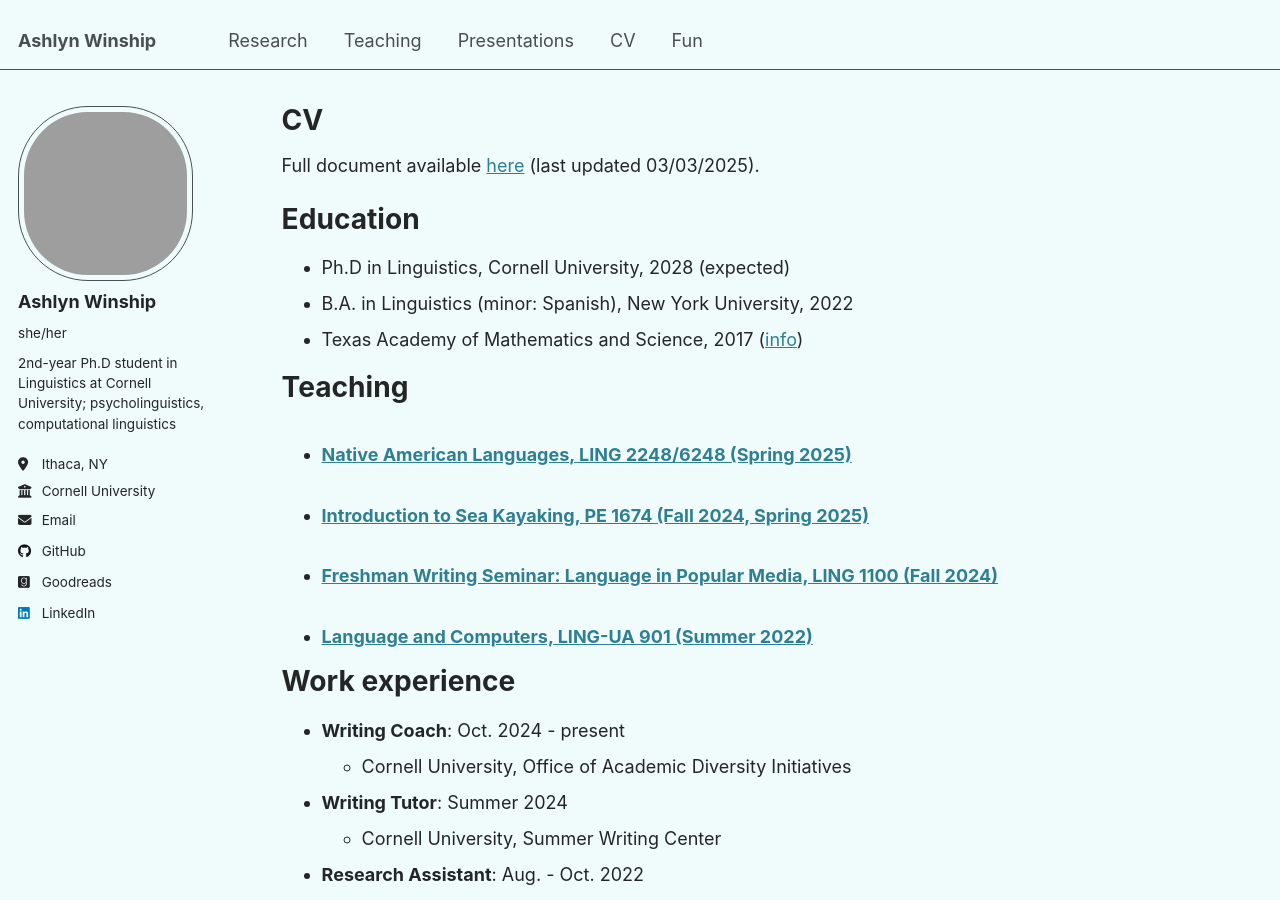
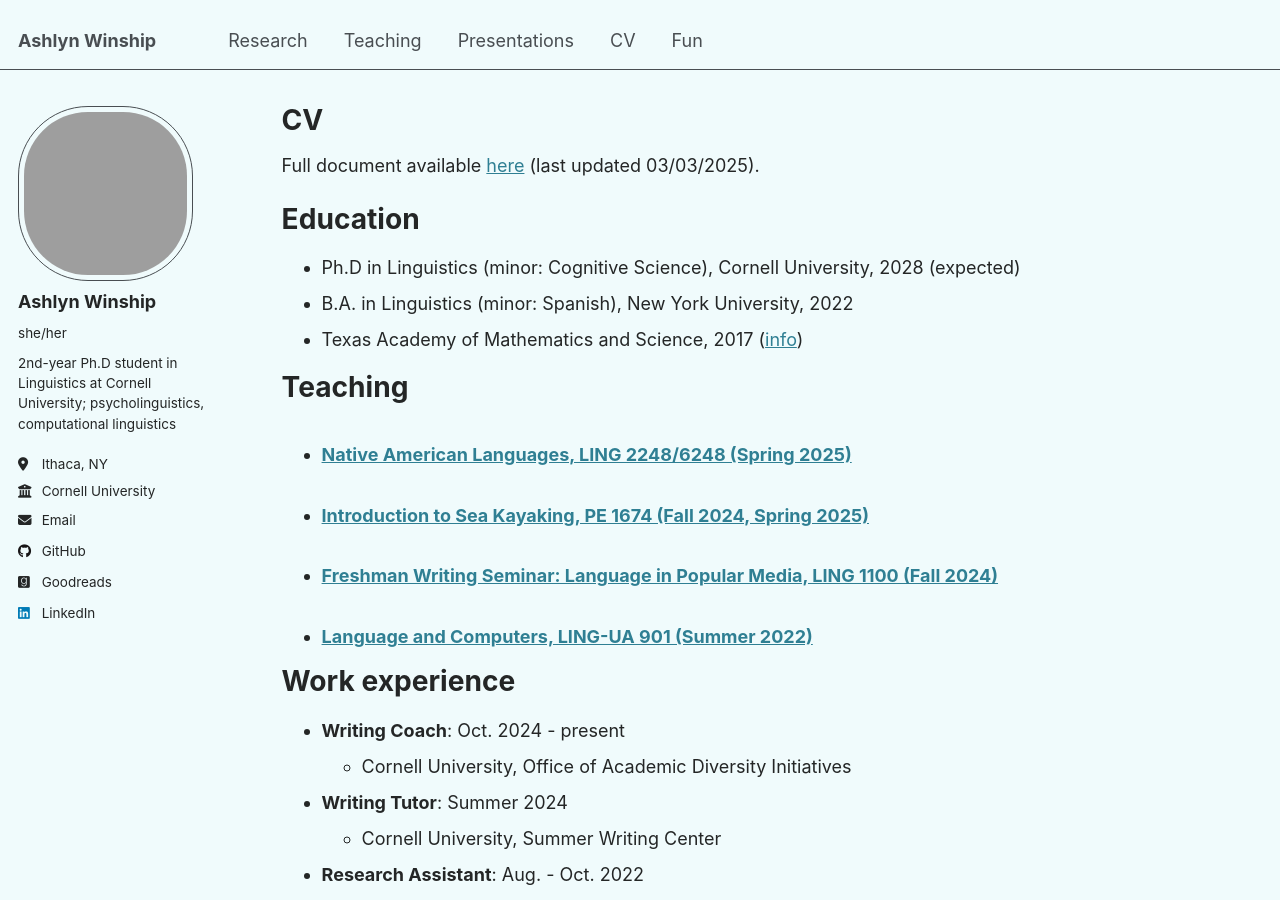
Before and after one commit to ashlynwinship/ashlynwinship.github.io, a Jekyll site: the page built from _pages/cv.md, in a window 1280 px wide and 900 px high. Built offline with Jekyll 4.4.1, drawn with Linux system fonts in a browser that asks for light colours; grey boxes are pictures that could not be loaded.

Commit message:
Update cv.md

```diff
--- a/_pages/cv.md
+++ b/_pages/cv.md
@@ -13,7 +13,7 @@ Full document available <a target="_blank" rel="noopener" href="/files/CV_030325
 
 Education
 ======
-* Ph.D in Linguistics, Cornell University, 2028 (expected)
+* Ph.D in Linguistics (minor: Cognitive Science), Cornell University, 2028 (expected)
 * B.A. in Linguistics (minor: Spanish), New York University, 2022
 * Texas Academy of Mathematics and Science, 2017 (<a target="_blank" rel="noopener" href="https://tams.unt.edu/">info</a>)
 
```
